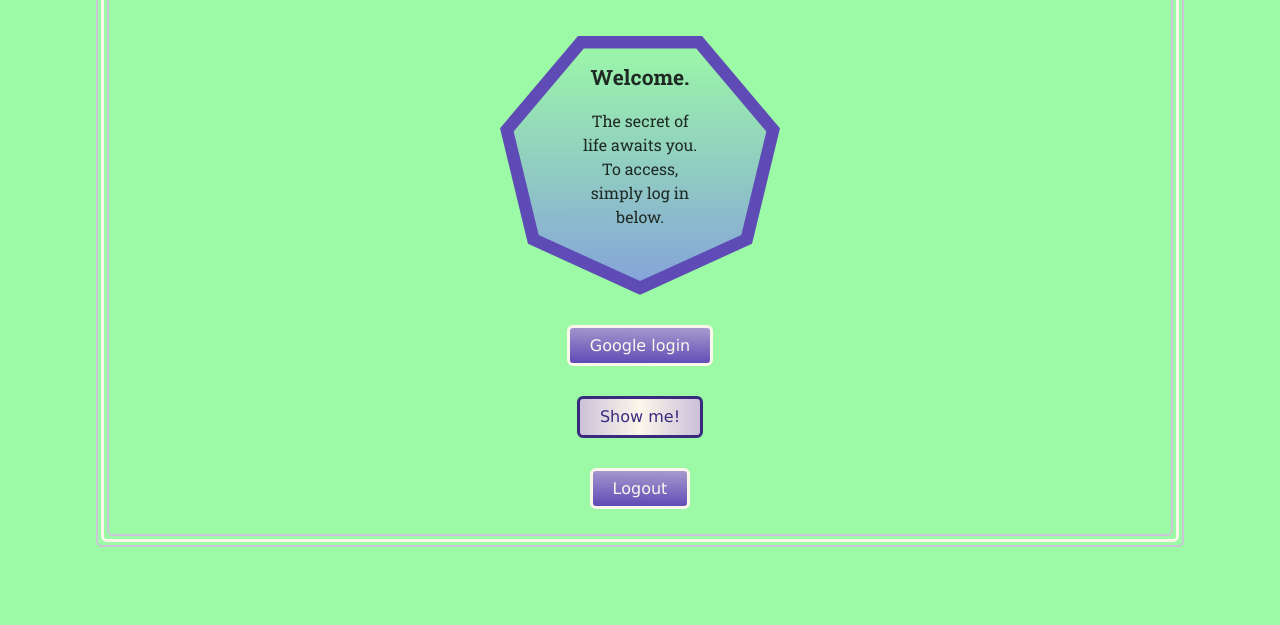
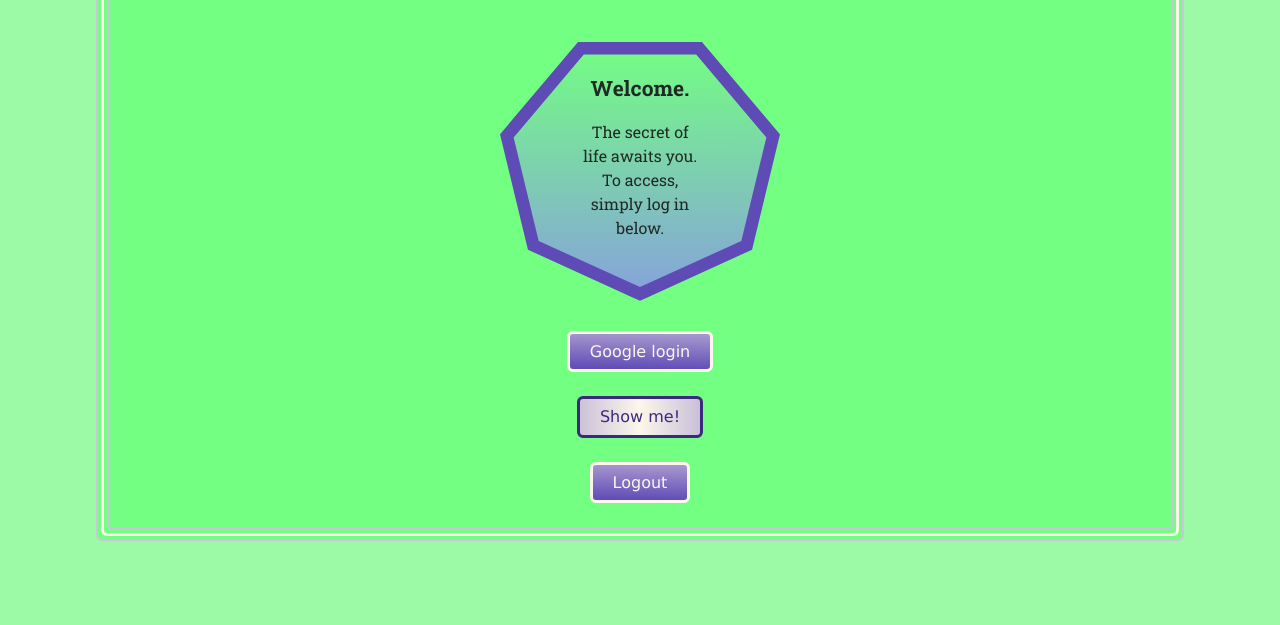
Before and after one commit to chrissoncrant/Security-Example, a website: page public/index.html in a window 1280 px wide. Shown: the part 175-800 px from the top of the page. Drawn offline with Linux system fonts and the light colour scheme.

Commit message:
styling adjustments

```diff
--- a/public/style.css
+++ b/public/style.css
@@ -75,6 +75,7 @@ p {
     width: 85%;
     border: 2px solid #CDC3DB;
     border-radius: 6px;
+    background-color: #73ff81;
 }
 
 .inner-border {
@@ -93,7 +94,7 @@ p {
 
 .poly-box {
     height: 259px;
-    padding-top: 30px;
+    padding-top: 35px;
     width: 280px;
     margin: 0 auto 30px;
     background-image: url(./images/Heptagon.svg);
@@ -141,5 +142,5 @@ p {
 }
 
 .btn-2 {
-    margin: 30px auto;
+    margin: 24px auto;
 }
```
